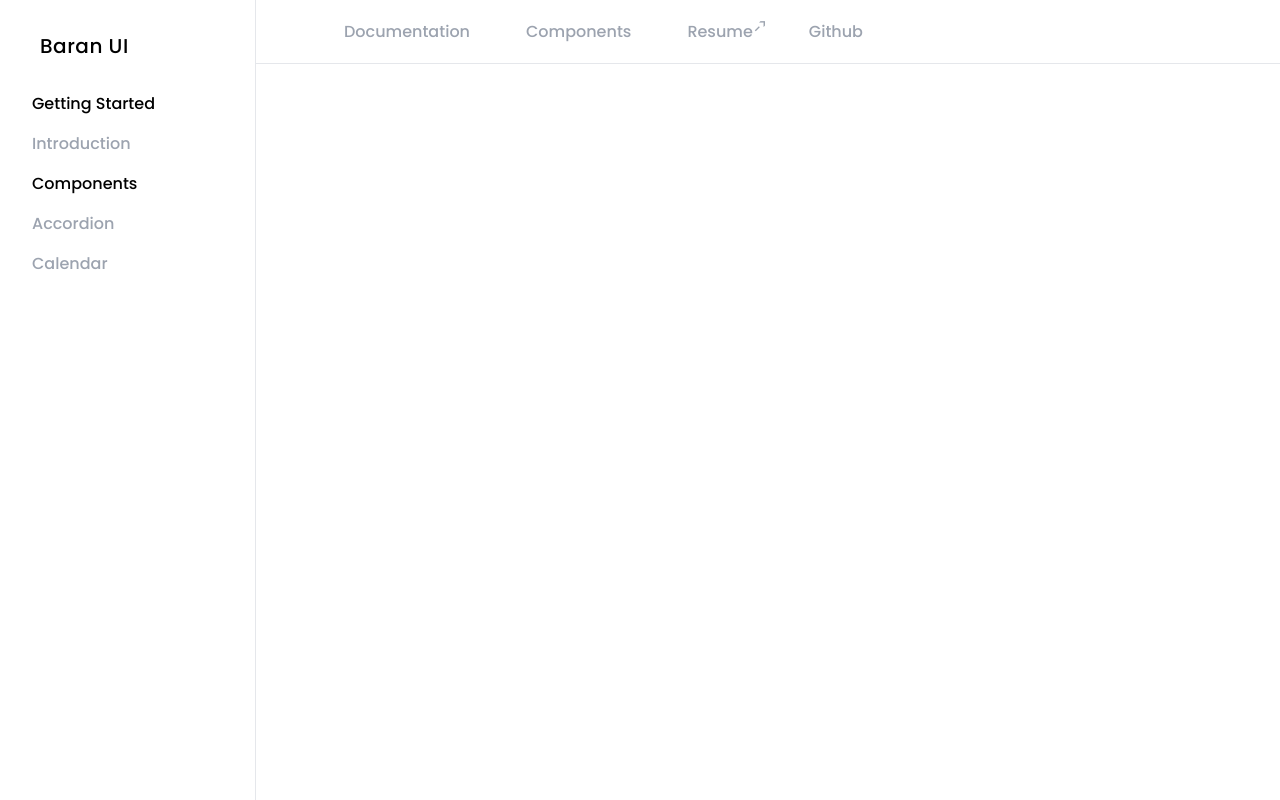
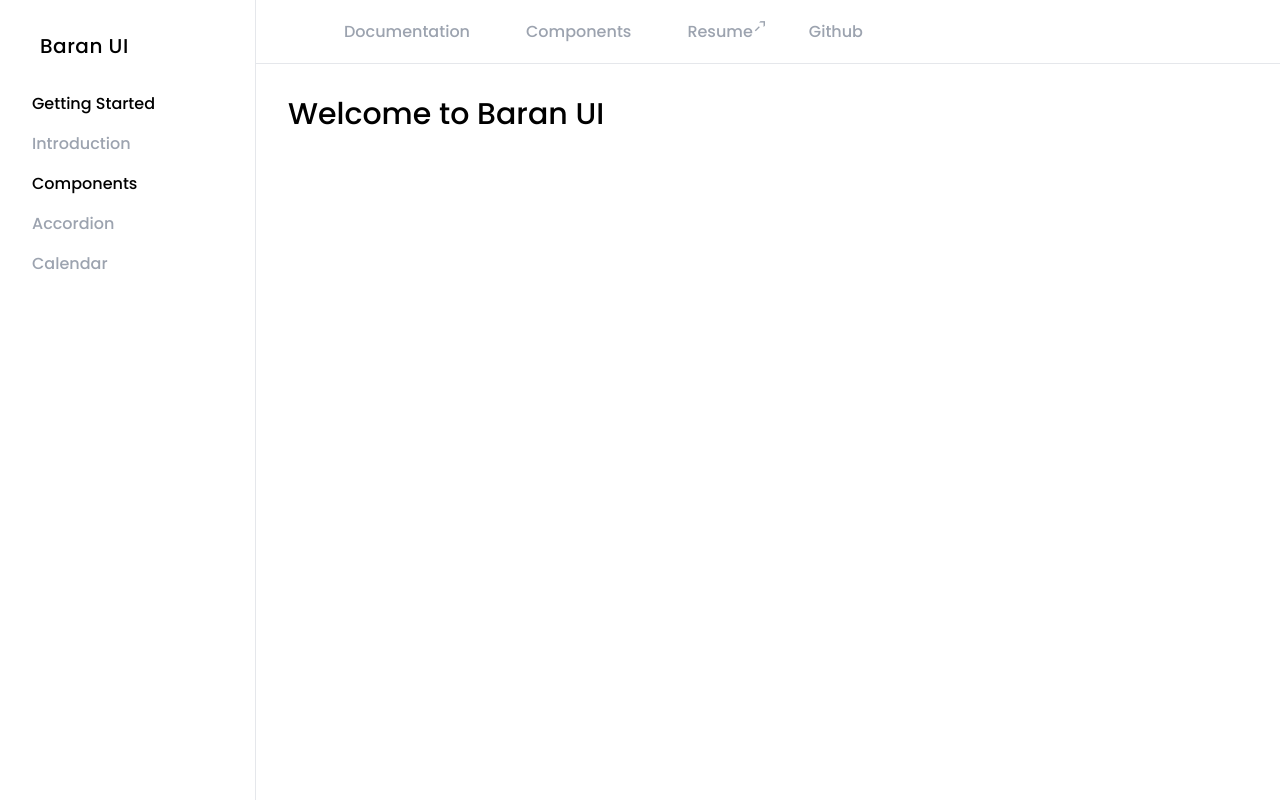
Before and after one commit to phscloq/ui-library, a Next.js app: page / in a window 1280 px wide. Built offline with nearby package versions, Linux system fonts and the light colour scheme.

Commit message:
Refactor page layout and add welcome message

```diff
--- a/src/app/page.tsx
+++ b/src/app/page.tsx
@@ -1,9 +1,8 @@
-import Navbar from "./components/Navbar"
-import LeftNavbar from "./components/Left-Nav"
+
 export default function Home() {
   return (
-    <main className="flex min-h-screen flex-col items-center justify-between p-24">
-
-    </main>
+    <main className="p-8  w-2/3">
+    <h1 className=" text-3xl">Welcome to Baran UI</h1>
+ </main>
   )
 }
```
